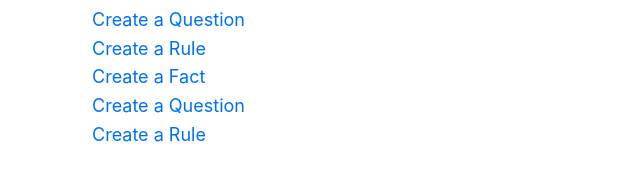
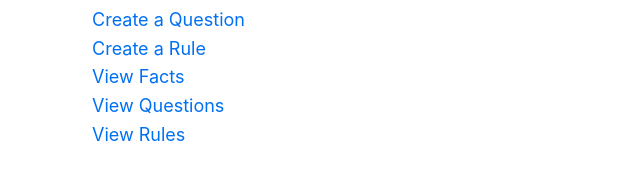
Before and after one commit to amagon270/Question-Matrix-Creator, a Next.js app: page / in a window 1280 px wide. Shown: the part 311-492 px from the top of the page, without its empty margins (242-882 px from the left). Built offline with nearby package versions, Linux system fonts and the light colour scheme.

Commit message:
Changed Schema

```diff
--- a/pages/index.js
+++ b/pages/index.js
@@ -21,13 +21,13 @@ export default function Home({ allPostsData }) {
         <a>Create a Rule</a>
       </Link><br/>
       <Link href='posts/viewFacts'>
-        <a>Create a Fact</a>
+        <a>View Facts</a>
       </Link><br/>
       <Link href='posts/viewQuestions'>
-        <a>Create a Question</a>
+        <a>View Questions</a>
       </Link><br/>
       <Link href='posts/viewRules'>
-        <a>Create a Rule</a>
+        <a>View Rules</a>
       </Link><br/>
     </Layout>
   )
```
Also changed, not shown: 1 other file (tests, documents, lock files or other folders).
